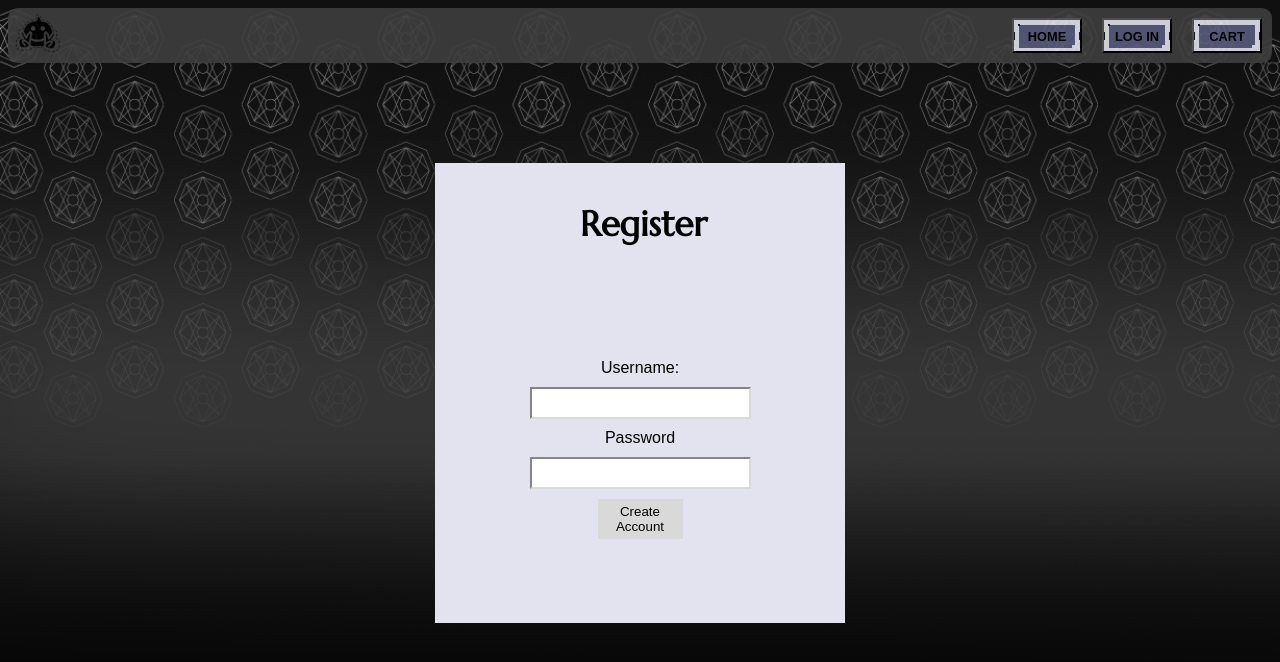
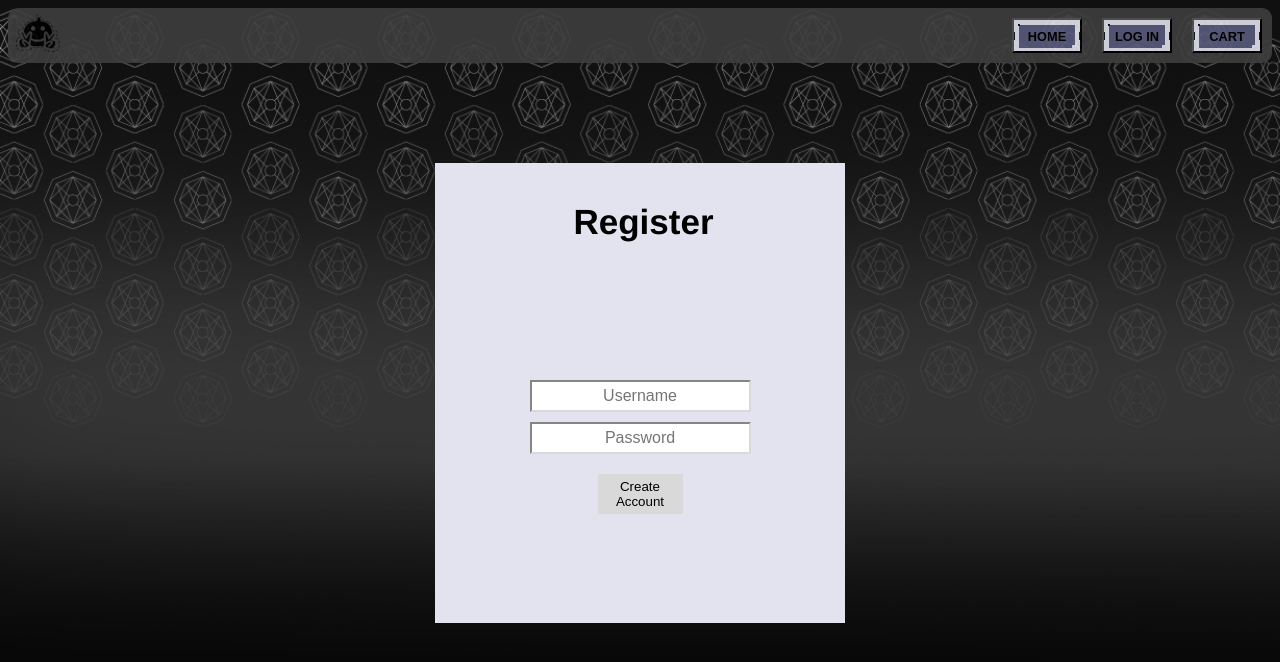
Before and after one commit to Team-Friendship-2303-ftb-et-web-ft/friendship-gaming, a React (Vite) app in the folder client/: page /Register in a window 1280 px wide. Shown: the top 662 px of the page. Built offline with nearby package versions, Linux system fonts and the light colour scheme; no server answers.

Commit message:
login/register css to be similar

```diff
--- a/client/src/components/Login.css
+++ b/client/src/components/Login.css
@@ -1,5 +1,5 @@
 div.loginbody{
-    display: flex;
+  display: flex;
   flex-direction: column;
   justify-content: space-between;
   align-items: center;
@@ -7,10 +7,11 @@ div.loginbody{
   font-family: 'Balsamic Sans', sans-serif;
   font-size: 16px;
   padding: 5px;
-  height: 450px;
+  height: 370px;
   margin-top: 100px;
   margin-left: auto;
   margin-right: auto;
+  padding-bottom: 80px;
   max-width: 400px;
   background-color: #E3E3EF;
 }
@@ -39,13 +40,20 @@ input.login{
     display: flex;
     flex-direction: column;
     align-items: center;
-
 }
 .loginButton{
-
     background-color: #D9D9D9;
     border: 0;
     color: #000000;
     width: 85px;
     height: 30px;
 }
+
+form.formContainer {
+    margin-bottom: 10px;
+    /* padding-top: 20px; */
+}
+
+.loginButton:hover {
+    background-color: rgba(255, 255, 255, 0.61);
+}
--- a/client/src/components/Login.jsx
+++ b/client/src/components/Login.jsx
@@ -49,7 +49,7 @@ const Login = ({
               <input
               className="login"
                 type="text"
-                placeholder="UserName"
+                placeholder="Username"
                 name="UserName"
                 value={username}
                 onChange={(event) => setUsername(event.target.value)}
--- a/client/src/components/Register.css
+++ b/client/src/components/Register.css
@@ -1,5 +1,9 @@
+div.register-container > h2 {
+    font-family: 'Franklin Gothic Medium', 'Arial Narrow', Arial, sans-serif;
+}
+
 .register-container{
-    display: flex;
+  display: flex;
   flex-direction: column;
   justify-content: space-between;
   align-items: center;
@@ -15,7 +19,7 @@
   background-color: #E3E3EF;
 }
 form{
-    margin:auto;
+    margin: auto;
 }
 input.register{
     display: flex;
@@ -26,13 +30,13 @@ input.register{
     font-family: 'Balsamic Sans', sans-serif;
     font-size: 16px;
     padding: 5px;
-    margin:10px;
+    margin-bottom: 10px;
     border-color: #D9D9D9;
     color: #000000;
 }
 
 .registerbutton{
-
+    margin-top: 10px;
     background-color: #D9D9D9;
     border: 0;
     color: #000000;
--- a/client/src/components/Register.jsx
+++ b/client/src/components/Register.jsx
@@ -48,20 +48,24 @@ const Register = ({
             <h2>Register</h2>
           <form
             onSubmit={handleSubmit} >
-            <label htmlFor='username'>Username:</label>
+            <label htmlFor='username'>
               <input
                 className='register'
                 type='text'
                 name='username'
                 value={username}
+                placeholder='Username'
                 onChange={(event) => setUsername(event.target.value)} />
-            <label htmlFor='password'> Password</label>
+            </label>
+            <label htmlFor='password'>
               <input
               className='register'
               type='text'
               name='password'
               value={password}
+              placeholder='Password'
               onChange={(event) => setPassword(event.target.value)} />
+            </label>
             <button className='registerbutton' type='submit'>Create Account</button>
           </form>
         </div>
```
Lines whose indentation alone changed are shown as unchanged.
